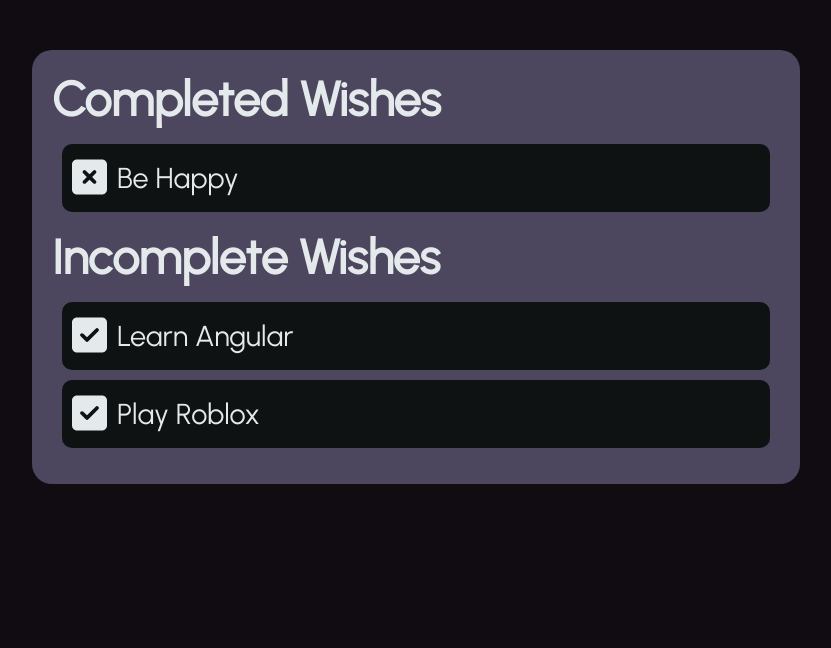
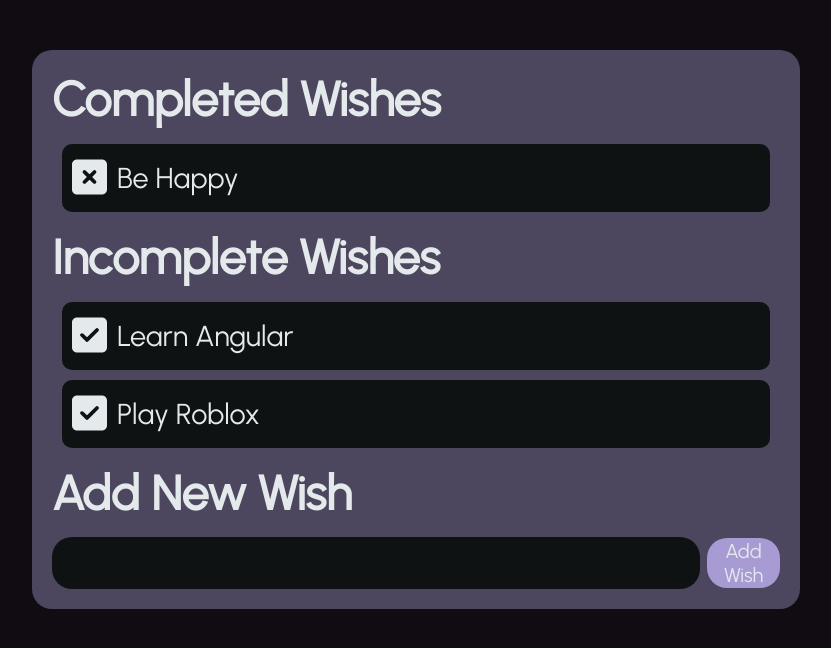
Before and after one commit to notvalproate/learn-angular, an Angular app: page / in a window 1280 px wide. Shown: the top 648 px of the page, without its empty margins (18-849 px from the left). Built offline with nearby package versions, Linux system fonts and the light colour scheme.

Commit message:
Added add wish form

```diff
--- a/src/app/app.component.html
+++ b/src/app/app.component.html
@@ -24,4 +24,11 @@
 		}
 	</ul>
 
+	<form class="add-wish-form">
+		<label for="input-wish" class="add-wish-title">Add New Wish</label>
+		<div class="wish-input">
+			<input type="text" [(ngModel)]="inputWish" name="input-wish" class="add-wish-text" autocomplete="off">
+			<button type="submit" class="add-wish-button" (click)="addWish()">Add Wish</button>
+		</div>
+	</form>
 </div>
--- a/src/app/app.component.scss
+++ b/src/app/app.component.scss
@@ -53,4 +53,54 @@
 
 	}
 
+
+	.add-wish-form {
+		display: flex;
+		flex-direction: column;
+		row-gap: 15px;
+
+		.add-wish-title {
+			font-size: 300%;
+			font-weight: 600;
+		}
+
+		.wish-input{
+			display: flex;
+			width: 100%;
+			justify-content: space-between;
+			align-items: center;
+		}
+
+		.add-wish-text {
+			width: 86%;
+			height: 50px;
+			border-radius: 20px;
+			border: none;
+			background-color: #0E1213;
+			font-family: 'Urbanist', sans-serif;
+			color: #E4E9EB;
+			font-size: 180%;
+			padding-left: 20px;
+
+			&:focus {
+				outline: 2px #a89ad2 solid;
+			}
+		}
+
+		.add-wish-button {
+			font-family: 'Urbanist', sans-serif;
+			color: #E4E9EB;
+			font-size: 125%;
+			border: none;
+			border-radius: 20px;
+			background-color: #a89ad2;
+			height: 50px;
+			width: 10%;
+
+			&:hover {
+				cursor: pointer;
+			}
+		}
+
+	}
 }
--- a/src/app/app.component.ts
+++ b/src/app/app.component.ts
@@ -1,6 +1,7 @@
 import { Component } from '@angular/core';
 import { CommonModule } from '@angular/common';
 import { RouterOutlet } from '@angular/router';
+import { FormsModule } from '@angular/forms';
 
 import { FontAwesomeModule } from '@fortawesome/angular-fontawesome';
 import { faSquareCheck, faSquareXmark } from '@fortawesome/free-solid-svg-icons';
@@ -10,7 +11,7 @@ import { WishItem } from '../shared/wishItem';
 @Component({
 	selector: 'app-root',
 	standalone: true,
-	imports: [CommonModule, RouterOutlet, FontAwesomeModule],
+	imports: [CommonModule, RouterOutlet, FontAwesomeModule, FormsModule],
 	templateUrl: './app.component.html',
 	styleUrl: './app.component.scss'
 })
@@ -27,6 +28,8 @@ export class AppComponent {
 	faSquareCheck = faSquareCheck;
 	faSquareXmark = faSquareXmark;
 
+	inputWish : string = '';
+
 	addToCompleted(index : number) {
 		this.completed.push(...this.notCompleted.splice(index, 1));
 	}
@@ -34,4 +37,9 @@ export class AppComponent {
 	addToNotCompleted(index : number) {
 		this.notCompleted.push(...this.completed.splice(index, 1));
 	}
+
+	addWish() {
+		this.notCompleted.push(new WishItem(this.inputWish));
+		this.inputWish = '';
+	}
 }
```
